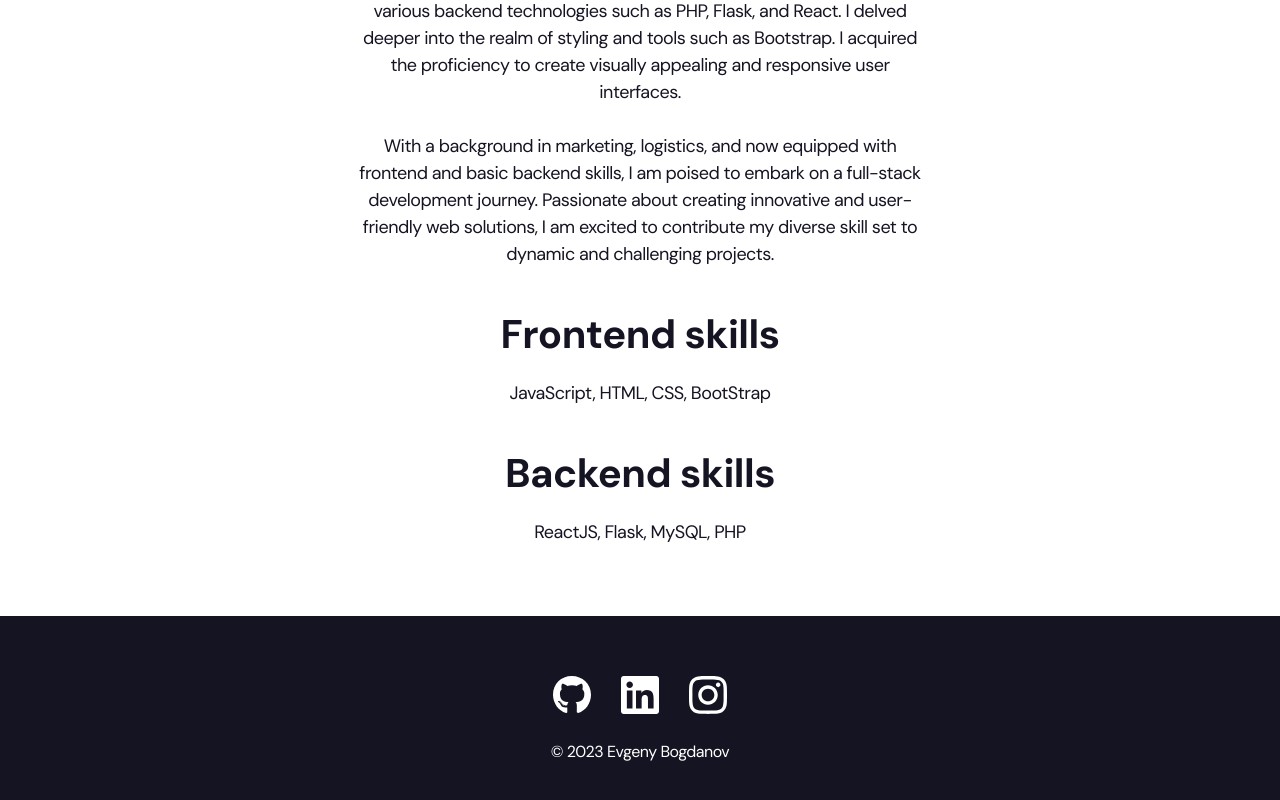
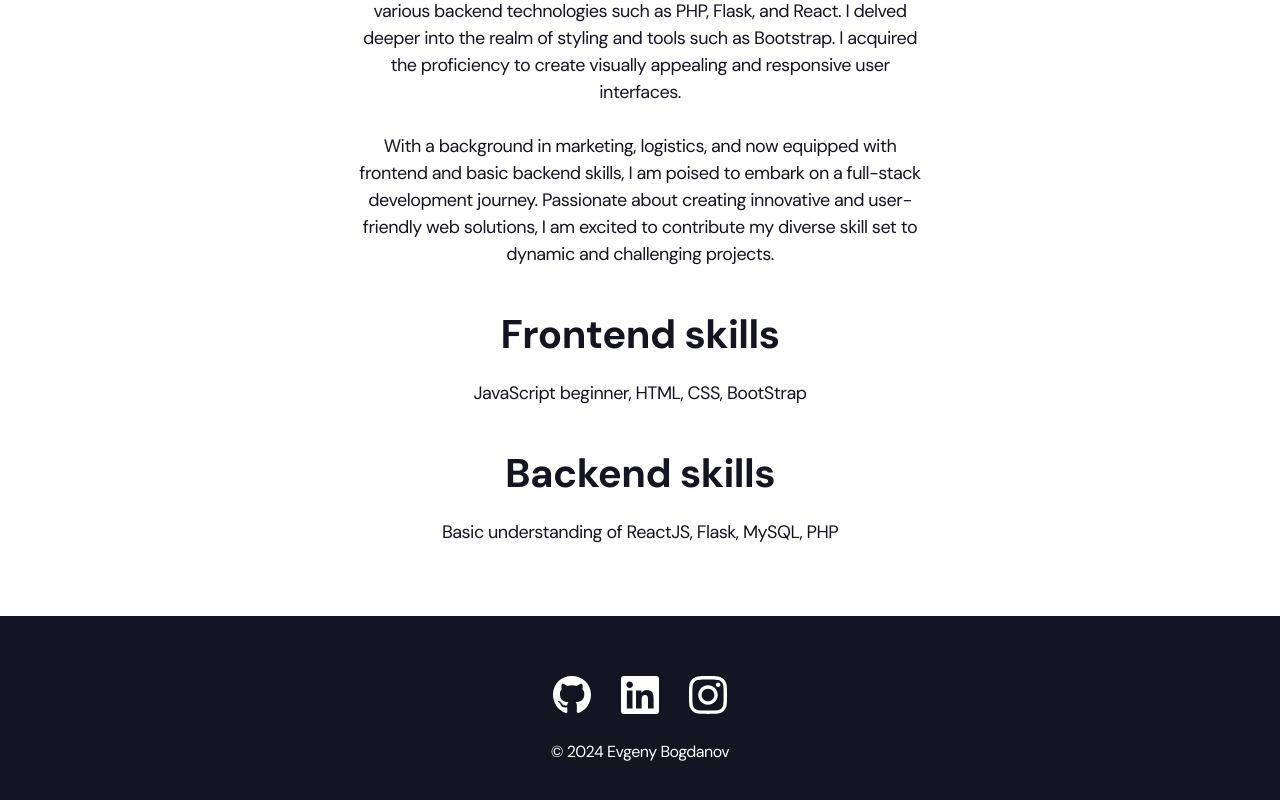
Before and after one commit to evgenyb90/myPortfolio, a plain HTML site: page skills.html in a window 1280 px wide. Shown: the part 691-1491 px from the top of the page. Drawn offline with Linux system fonts and the light colour scheme.

Commit message:
Update skills.html

```diff
--- a/skills.html
+++ b/skills.html
@@ -44,11 +44,11 @@
                         </p></li>
                     <li class="content-list__item">
                         <h2 class="title2">Frontend skills</h2>
-                        <p>JavaScript, HTML, CSS, BootStrap</p>
+                        <p>JavaScript beginner, HTML, CSS, BootStrap</p>
                     </li>
                     <li class="content-list__item">
                         <h2 class="title2">Backend skills</h2>
-                        <p>ReactJS, Flask, MySQL, PHP</p>
+                        <p>Basic understanding of ReactJS, Flask, MySQL, PHP</p>
                     </li>
                 </ul>
         </div>
@@ -67,7 +67,7 @@
                     <a href="https://www.instagram.com/god_damn_its_eugene/" target="_blank"><img src="./img/icons/instagram.svg" alt="link"></a></li>
                 </ul>
                 <div class="copyright">
-                    <p>&copy;&nbsp;2023 Evgeny Bogdanov</p>
+                    <p>&copy;&nbsp;2024 Evgeny Bogdanov</p>
                 </div>
             </div>
         </div>
```
